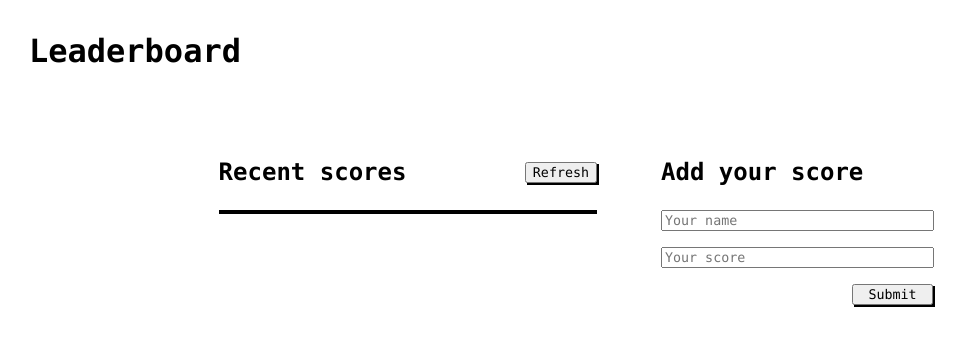
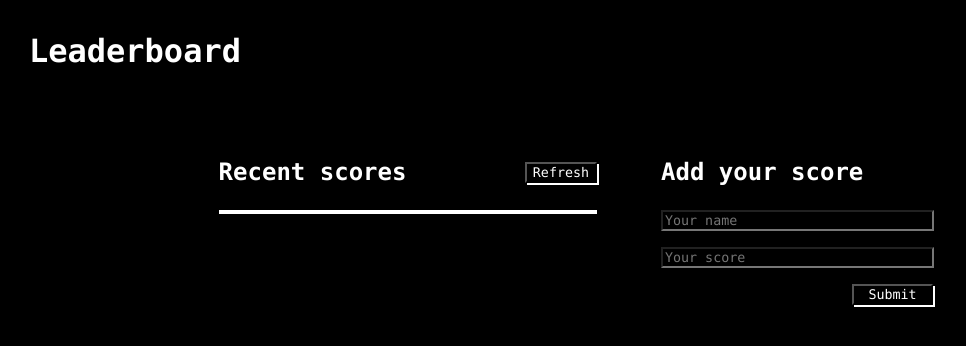
Before and after one commit to smunoz1988/Leaderboard, a website built with webpack: page src/index.html in a window 1280 px wide. Both pictures are taken after typing "Sample", "5" into the empty fields and a click on the button "Submit". Shown: the whole page, without its empty margins (11-977 px from the left). Built offline with nearby package versions, Linux system fonts and the light colour scheme; no server answers.

Commit message:
Add background style

```diff
--- a/src/index.js
+++ b/src/index.js
@@ -1,5 +1,12 @@
 import './style.css';
 
+//html elements
+const inputName = document.getElementById('inputName');
+const inputScore = document.getElementById('inputScore');
+const submitBtn = document.getElementById('submitBtn');
+const refreshBtn = document.getElementById('refreshBtn');
+
+//Get data from API
 const getDataServer = async () => {
   try {
     const response = await fetch('https://us-central1-js-capstone-backend.cloudfunctions.net/api/games/DjGnLPNMPeUjhLoQI02H/scores/', {
@@ -12,6 +19,25 @@ const getDataServer = async () => {
   }
 };
 
+//Send data to server
+const postDataServer = async (inputData) => {
+  try {
+    const response = await fetch('https://us-central1-js-capstone-backend.cloudfunctions.net/api/games/DjGnLPNMPeUjhLoQI02H/scores/', {
+      method: 'POST',
+      headers: {
+        'Content-Type': 'application/json',
+      },
+      body: JSON.stringify(inputData),
+    });
+    const responseReceived = await response.json();
+    return responseReceived;
+  } catch (error) {
+    return error;
+  }
+};
+
+
+//Render scores on html after consuming API with getDataServer function
 const generateScoreItem = (score) => {
   const itemScore = `<div>${score.user}:${score.score}</div>`;
   return itemScore;
@@ -34,28 +60,8 @@ const renderScores = async () => {
   return null;
 };
 
-const postDataServer = async (inputData) => {
-  try {
-    const response = await fetch('https://us-central1-js-capstone-backend.cloudfunctions.net/api/games/DjGnLPNMPeUjhLoQI02H/scores/', {
-      method: 'POST',
-      headers: {
-        'Content-Type': 'application/json',
-      },
-      body: JSON.stringify(inputData),
-    });
-    const responseReceived = await response.json();
-    return responseReceived;
-  } catch (error) {
-    return error;
-  }
-};
-
-const refreshBtn = document.getElementById('refreshBtn');
+//Button listeners to consume APIs
 refreshBtn.addEventListener('click', renderScores);
-
-const inputName = document.getElementById('inputName');
-const inputScore = document.getElementById('inputScore');
-const submitBtn = document.getElementById('submitBtn');
 
 submitBtn.addEventListener('click', (e) => {
   e.preventDefault();
--- a/src/style.css
+++ b/src/style.css
@@ -1,5 +1,7 @@
 * {
   font-family: "Lucida Console", "Courier New", monospace;
+  background-color: black;
+  color: white;
 }
 
 .flex-row {
@@ -13,6 +15,8 @@
 
 h1 {
   margin: 2rem;
+  width: 316px;
+  color: white;
 }
 
 #scoreSection {
@@ -41,7 +45,7 @@ h1 {
 }
 
 #scoresContainer {
-  border: solid 2px black;
+  border: solid 2px white;
 }
 
 #scoresContainer div {
@@ -49,7 +53,7 @@ h1 {
 }
 
 #scoresContainer div:nth-child(even) {
-  background-color: rgb(177, 163, 163);
+  background-color: rgb(47, 46, 46);
 }
 
 .addScoreDiv {
```
Also changed, not shown: src/assert/background.webp (added).
